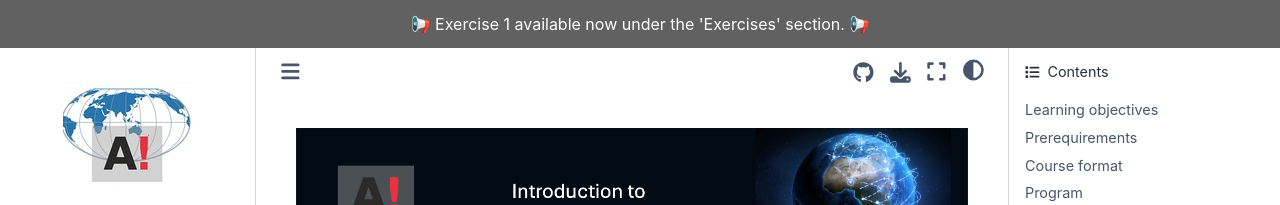
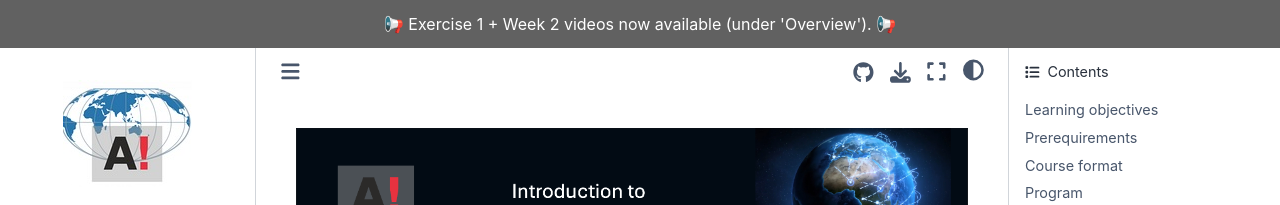
Before and after one commit to AaltoGIS/IntroSDA, a Sphinx documentation site: the page built from source/index.rst, in a window 1280 px wide and 900 px high. Shown: the top 205 px of the window. Built offline with Sphinx 7.4.7 and the Sphinx Book theme 1.1.4, drawn with Linux system fonts in a browser that asks for light colours; pages that are not in the unit, such as notebooks, are missing from menus.

Commit message:
Add Lesson 2.2 video

```diff
--- a/source/conf.py
+++ b/source/conf.py
@@ -87,7 +87,7 @@ html_theme_options = {
     },
 
     # Possible announcement for the page
-    "announcement": ("📢 Exercise 1 available now under the 'Exercises' section. 📢"),
+    "announcement": ("📢 Exercise 1 + Week 2 videos now available (under 'Overview'). 📢"),
 }
 
 # Allow errors
```
